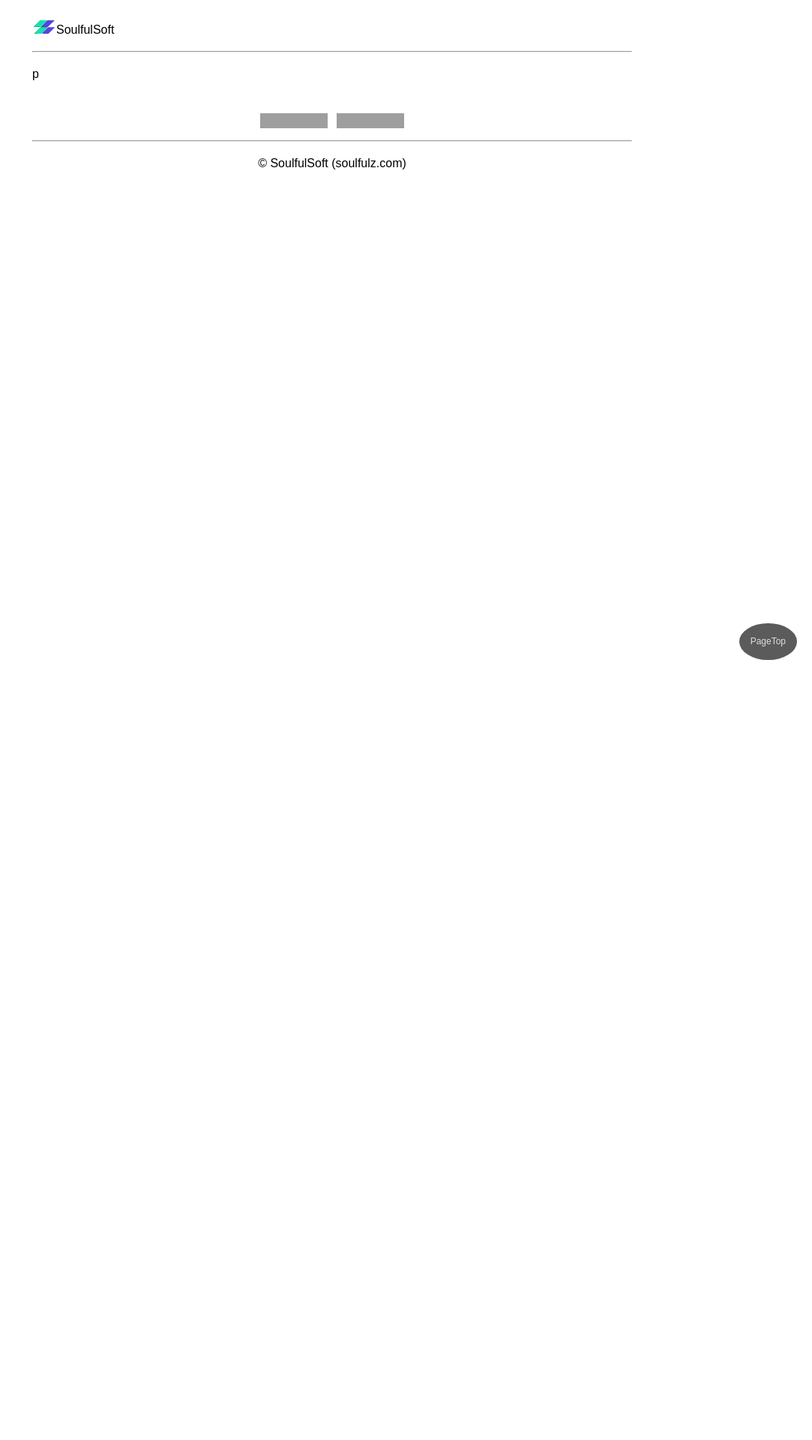
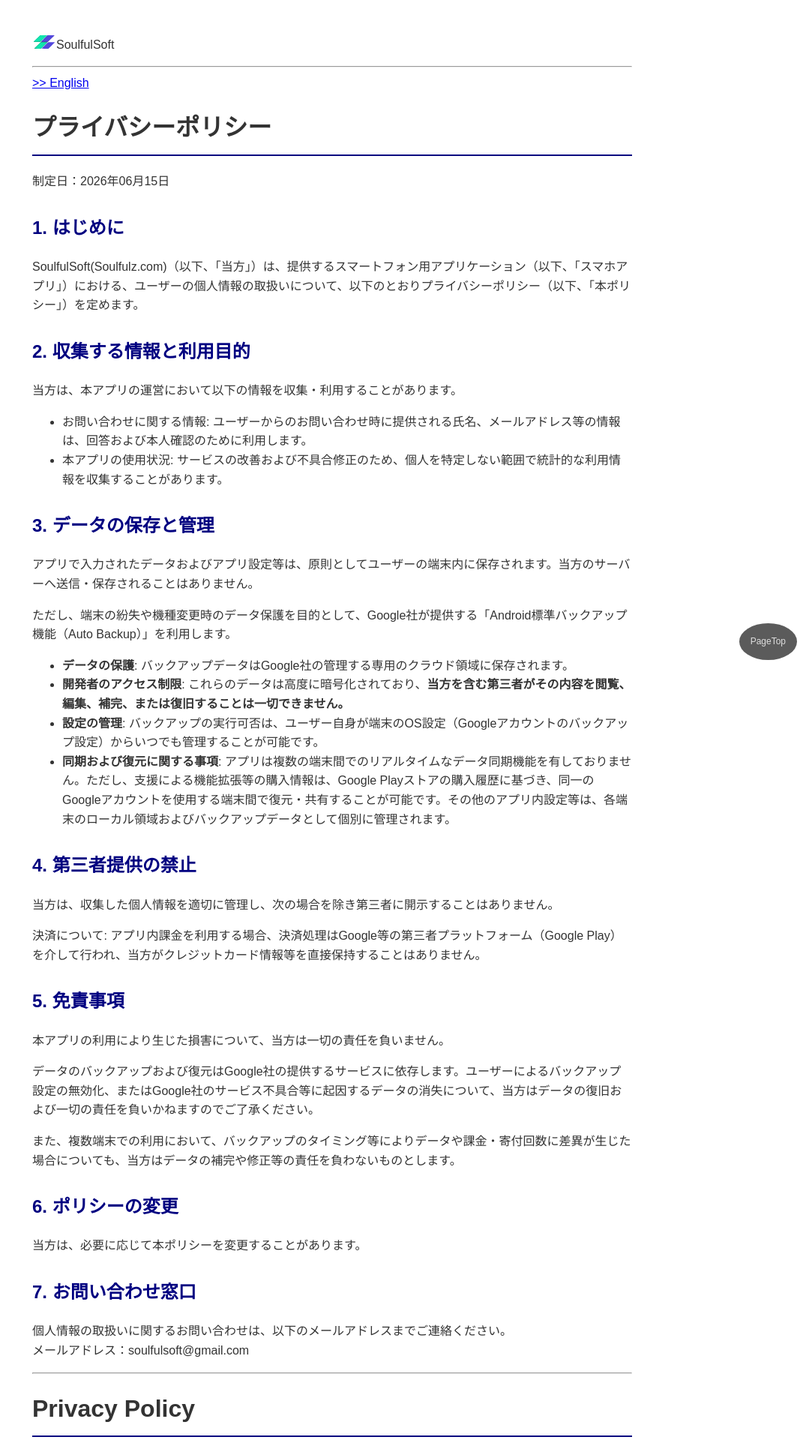
Before and after one commit to SoulfulSoft/soulfulsoft.github.io, a Jekyll site: the page built from soulful_icon_generator/privacy-policy.md, in a window 1280 px wide. Shown: the top 1920 px of the page at 75% size, without its empty margins (197-1280 px from the left). Built offline with Jekyll 4.4.1, drawn with Linux system fonts in a browser that asks for light colours; our own code applies the rules of GitHub Pages for plain Markdown files; before the commit the page ends 900 px from its top, so only the background shows below that; some of the changed text lies outside the part shown; grey boxes are pictures that could not be loaded.

Commit message:
Update privacy-policy.md

```diff
--- a/soulful_icon_generator/privacy-policy.md
+++ b/soulful_icon_generator/privacy-policy.md
@@ -1 +1,31 @@
-p
+---
+layout: privacy-policy
+title: "Privacy Policy - Soulful Icon Generator"
+topa: ".."
+date-of-enactment: "2026年06月15日"
+app-specific-title: "データの保存と管理"
+app-specific: "
+    <p>アプリで入力されたデータおよびアプリ設定等は、原則としてユーザーの端末内に保存されます。当方のサーバーへ送信・保存されることはありません。</p>
+    <p>ただし、端末の紛失や機種変更時のデータ保護を目的として、Google社が提供する「Android標準バックアップ機能（Auto Backup）」を利用します。</p>
+    <ul>
+        <li><strong>データの保護</strong>: バックアップデータはGoogle社の管理する専用のクラウド領域に保存されます。</li>
+        <li><strong>開発者のアクセス制限</strong>: これらのデータは高度に暗号化されており、<strong>当方を含む第三者がその内容を閲覧、編集、補完、または復旧することは一切できません。</strong></li>
+        <li><strong>設定の管理</strong>: バックアップの実行可否は、ユーザー自身が端末のOS設定（Googleアカウントのバックアップ設定）からいつでも管理することが可能です。</li>
+        <li><strong>同期および復元に関する事項</strong>: アプリは複数の端末間でのリアルタイムなデータ同期機能を有しておりません。ただし、支援による機能拡張等の購入情報は、Google Playストアの購入履歴に基づき、同一のGoogleアカウントを使用する端末間で復元・共有することが可能です。その他のアプリ内設定等は、各端末のローカル領域およびバックアップデータとして個別に管理されます。</li>
+    </ul>
+"
+app-specific-title-en: "Data Storage and Management"
+app-specific-en: "
+    <p>Data entered in the app and app settings are, in principle, saved on the user's device. They are not sent to or saved on our servers.</p>
+    <p>However, for the purpose of protecting data in case of device loss or device change, we use Google's \"Android standard backup function (Auto Backup).\"</p>
+
+<ul>
+<li><strong>Data Protection</strong>: Backup data is stored in a dedicated cloud area managed by Google. </li>
+
+<li><strong>Developer Access Restrictions</strong>: This data is highly encrypted, and <strong>no third party, including us, can view, edit, supplement, or recover its contents.</strong></li>
+
+<li><strong>Setting Management</strong>: Users can manage whether or not backups are performed at any time from their device's OS settings (Google account backup settings). </li>
+
+<li><strong>Sync and Restore Matters</strong>: The app does not have a real-time data synchronization function between multiple devices. However, purchase information for feature enhancements and other support-based purchases can be restored and shared between devices using the same Google account, based on your Google Play Store purchase history. Other in-app settings are managed individually as local storage and backup data on each device.
+"
+---
```
